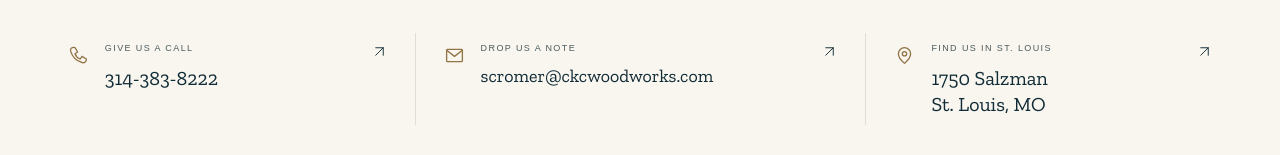
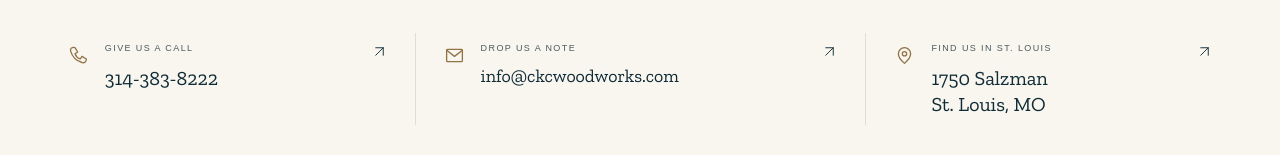
Before and after one commit to inlandtide/ckcwebsite, a Next.js app: page / in a window 1280 px wide. Shown: the part 850-1005 px from the top of the page. Built offline with nearby package versions, Linux system fonts and the light colour scheme.

Commit message:
Update CKC contact email and commercial cabinetry search title

```diff
--- a/app/data/seo.ts
+++ b/app/data/seo.ts
@@ -1,6 +1,6 @@
 export const siteUrl = "https://ckcwoodworks.com";
 export const siteName = "CKC Woodworks";
-export const siteTitle = "CKC Woodworks | Custom Millwork in St. Louis";
+export const siteTitle = "CKC Woodworks | Custom Commercial Cabinetry & Millwork";
 export const siteDescription =
   "CKC Woodworks is a St. Louis custom woodwork and architectural millwork shop. Contact our team at 314-383-8222 while our new website is being built.";
 export const socialImage = `${siteUrl}/images/ckc-woodworks-shop-overview.jpg`;
@@ -16,7 +16,7 @@
       name: siteName,
       url: `${siteUrl}/`,
       telephone: "+1-314-383-8222",
-      email: "scromer@ckcwoodworks.com",
+      email: "info@ckcwoodworks.com",
       image: socialImage,
       description:
         "CKC Woodworks in St. Louis. Contact our shop while our new website is being built, or explore our residential division, Moulding Saint Louis.",
--- a/app/page.tsx
+++ b/app/page.tsx
@@ -48,7 +48,7 @@
             <p className="hero-reassurance">Our website is getting an update. Our team is ready to help.</p>
             <div className="hero-actions">
               <a className="button button-primary" href="tel:+13143838222">Let&apos;s talk about your project <Arrow /></a>
-              <a className="text-link" href="mailto:scromer@ckcwoodworks.com">Email our team <Arrow diagonal /></a>
+              <a className="text-link" href="mailto:info@ckcwoodworks.com">Email our team <Arrow diagonal /></a>
             </div>
           </div>
           <ShopPhoto />
@@ -57,7 +57,7 @@
           <div className="section-intro"><h2 id="contact-heading">Good work starts with a conversation.</h2><p>Let&apos;s make something great together.</p></div>
           <div className="contact-grid">
             <a className="contact-card" href="tel:+13143838222"><ContactIcon kind="phone" /><div><span className="contact-label">GIVE US A CALL</span><span className="contact-value">314-383-8222</span></div><Arrow diagonal /></a>
-            <a className="contact-card" href="mailto:scromer@ckcwoodworks.com"><ContactIcon kind="email" /><div><span className="contact-label">DROP US A NOTE</span><span className="contact-value contact-email">scromer@ckcwoodworks.com</span></div><Arrow diagonal /></a>
+            <a className="contact-card" href="mailto:info@ckcwoodworks.com"><ContactIcon kind="email" /><div><span className="contact-label">DROP US A NOTE</span><span className="contact-value contact-email">info@ckcwoodworks.com</span></div><Arrow diagonal /></a>
             <a className="contact-card" href="https://www.google.com/maps/search/?api=1&query=1750+Salzman+St.+Louis+MO" target="_blank" rel="noopener noreferrer"><ContactIcon kind="location" /><div><span className="contact-label">FIND US IN ST. LOUIS</span><address className="contact-value">1750 Salzman<br />St. Louis, MO</address></div><Arrow diagonal /><span className="sr-only"> (opens Google Maps in a new tab)</span></a>
           </div>
         </section>
@@ -67,7 +67,7 @@
           <a className="button button-residential" href="https://mouldingstl.com/" target="_blank" rel="noopener noreferrer">Explore Moulding Saint Louis <Arrow diagonal /><span className="sr-only"> (opens in a new tab)</span></a>
         </section>
       </main>
-      <footer className="site-footer"><span>CKC Woodworks</span><span>Thoughtfully made. Right here in St. Louis.</span><a href="mailto:scromer@ckcwoodworks.com">Stay in touch <Arrow diagonal /></a></footer>
+      <footer className="site-footer"><span>CKC Woodworks</span><span>Thoughtfully made. Right here in St. Louis.</span><a href="mailto:info@ckcwoodworks.com">Stay in touch <Arrow diagonal /></a></footer>
     </div>
   );
 }
```
Also changed, not shown: 1 other file (tests, documents, lock files or other folders).
